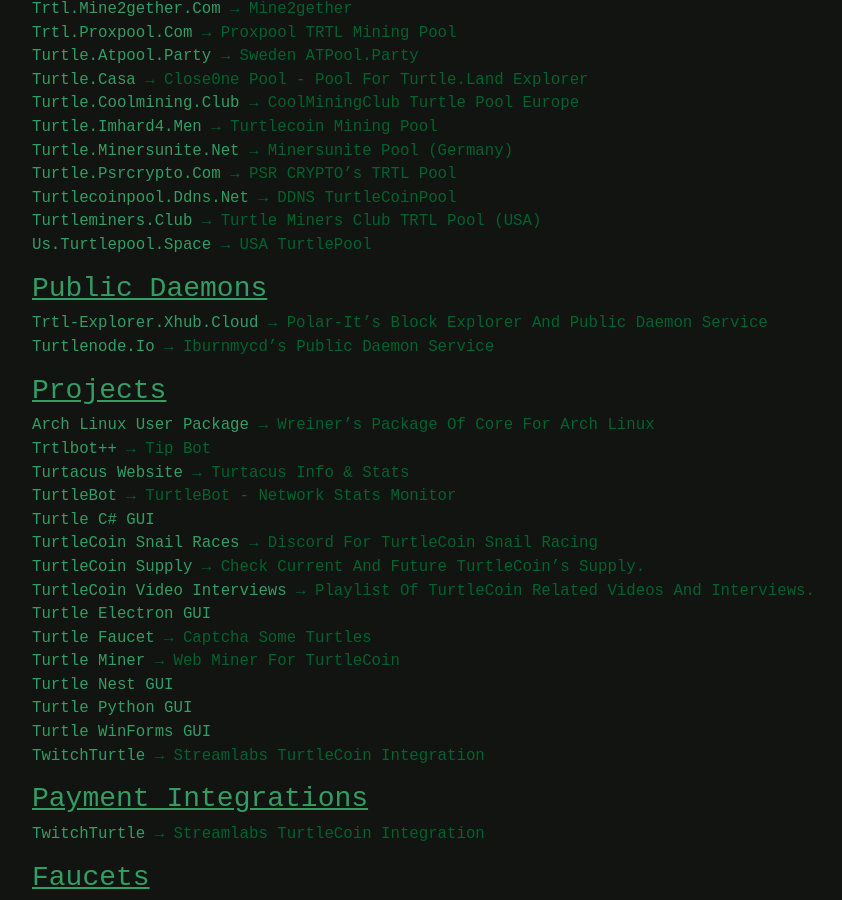
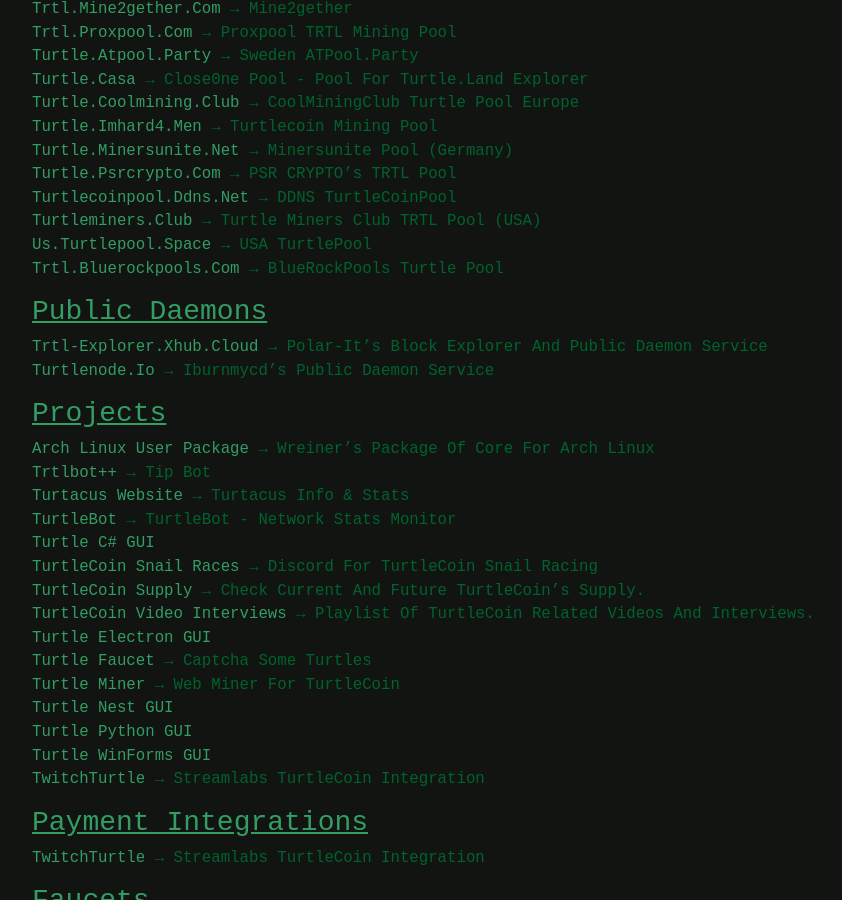
Before and after one commit to zack796/turtleturtle.org, a Jekyll site: the page built from index.md, in a window 1280 px wide and 900 px high, scrolled down 1408 px. Shown: the whole window, without its empty margins (53-895 px from the left). Built offline with Jekyll 4.4.1, drawn with Linux system fonts in a browser that asks for light colours.

Commit message:
Update index.md
add bluerockpools

```diff
--- a/index.md
+++ b/index.md
@@ -63,6 +63,7 @@
 [turtlecoinpool.ddns.net](http://turtlecoinpool.ddns.net/) → DDNS TurtleCoinPool
 [turtleminers.club](http://turtleminers.club) → Turtle Miners Club TRTL Pool (USA)
 [us.turtlepool.space](http://us.turtlepool.space/) → USA TurtlePool
+[trtl.bluerockpools.com](https://trtl.bluerockpools.net/) → BlueRockPools Turtle Pool
 
 ### Public Daemons
 [trtl-explorer.xhub.cloud](https://trtl-explorer.xhub.cloud) → polar-it's Block Explorer and public daemon service
```
